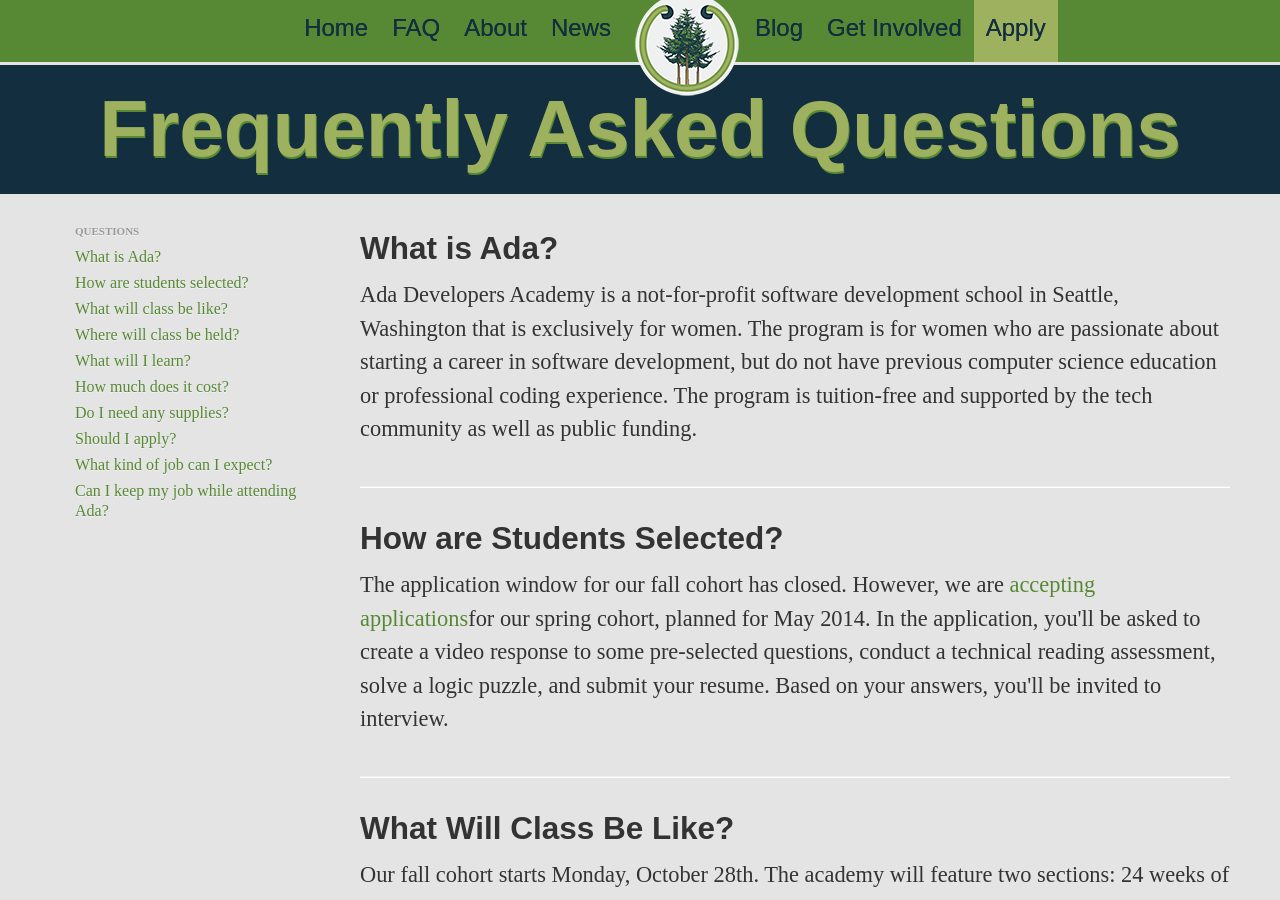
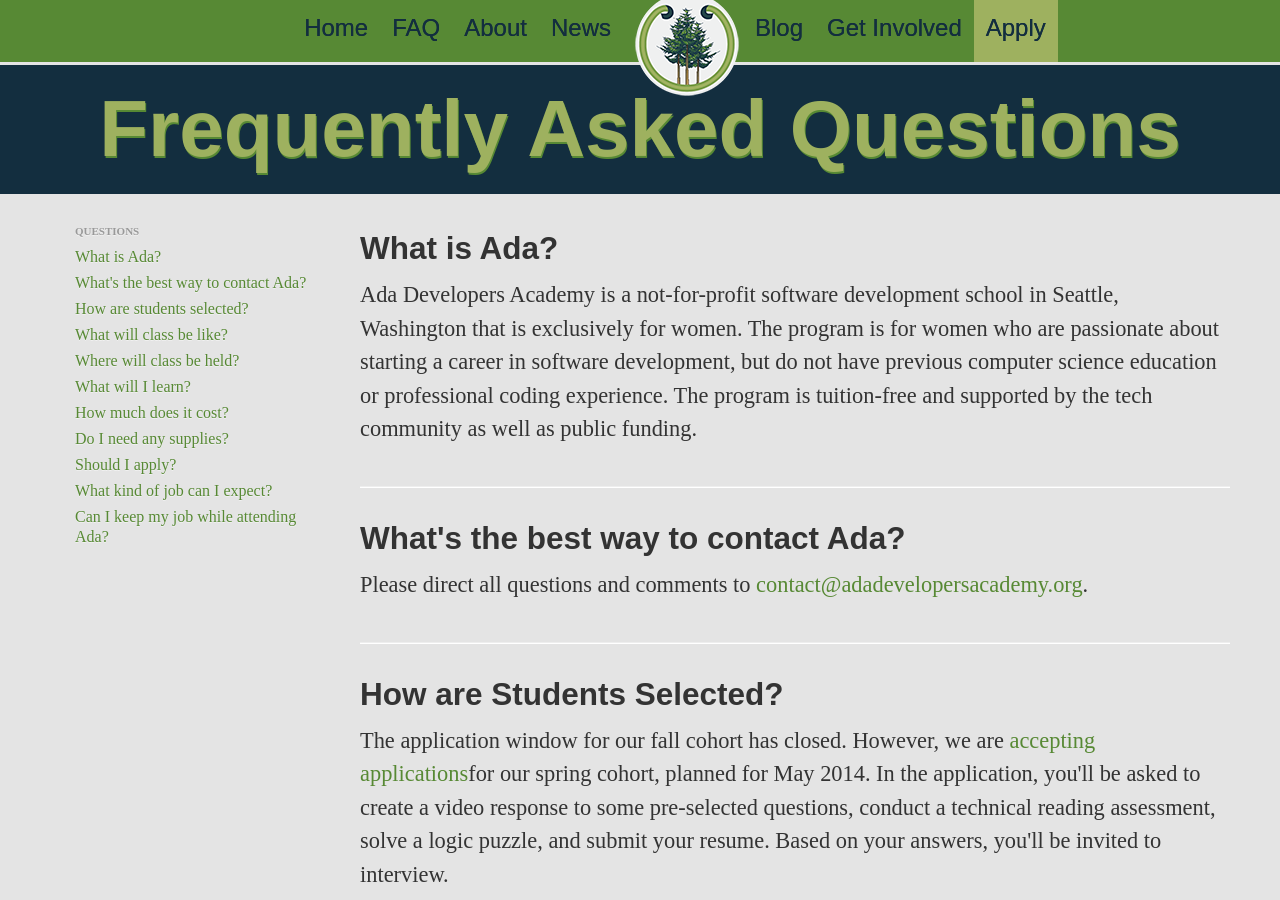
Before and after one commit to Ada-Developers-Academy/adadevelopersacademy.org, a Jekyll site: the page built from faq/index.html, in a window 1280 px wide and 900 px high. Built offline with Jekyll 4.4.1, drawn with Linux system fonts in a browser that asks for light colours; nearby versions of some CDN libraries.

Commit message:
Update FAQ question for contact info.

```diff
--- a/faq/index.html
+++ b/faq/index.html
@@ -18,6 +18,7 @@
       <ul class="nav nav-list">
         <li class="nav-header">Questions</li>
         <li><a href="#whatsada">What is Ada?</a></li>
+        <li><a href="#contact">What's the best way to contact Ada?</a></li>
         <li><a href="#selection">How are students selected?</a></li>
         <li><a href="#when">What will class be like?</a></li>
         <li><a href="#where">Where will class be held?</a></li>
@@ -36,6 +37,12 @@
            </p>
            <hr/>
          </section>
+         <section id="contact">
+            <h2>What's the best way to contact Ada?</h2>
+            <p> Please direct all questions and comments to <a href="mailto:contact@adadevelopersacademy.org?subject=Ada Inquiry">contact@adadevelopersacademy.org</a>.
+            </p>
+            <hr/>
+          </section>
          <section id="selection">
            <h2>How are Students Selected?</h2>
            <p> The application window for our fall cohort has closed. However, we are <a href="http://application.adadevelopersacademy.org">accepting applications</a>for our spring cohort, planned for May 2014. In the application, you'll be asked to create a video response to some pre-selected questions, conduct a technical reading assessment, solve a logic puzzle, and submit your resume. Based on your answers, you'll be invited to interview.
```
